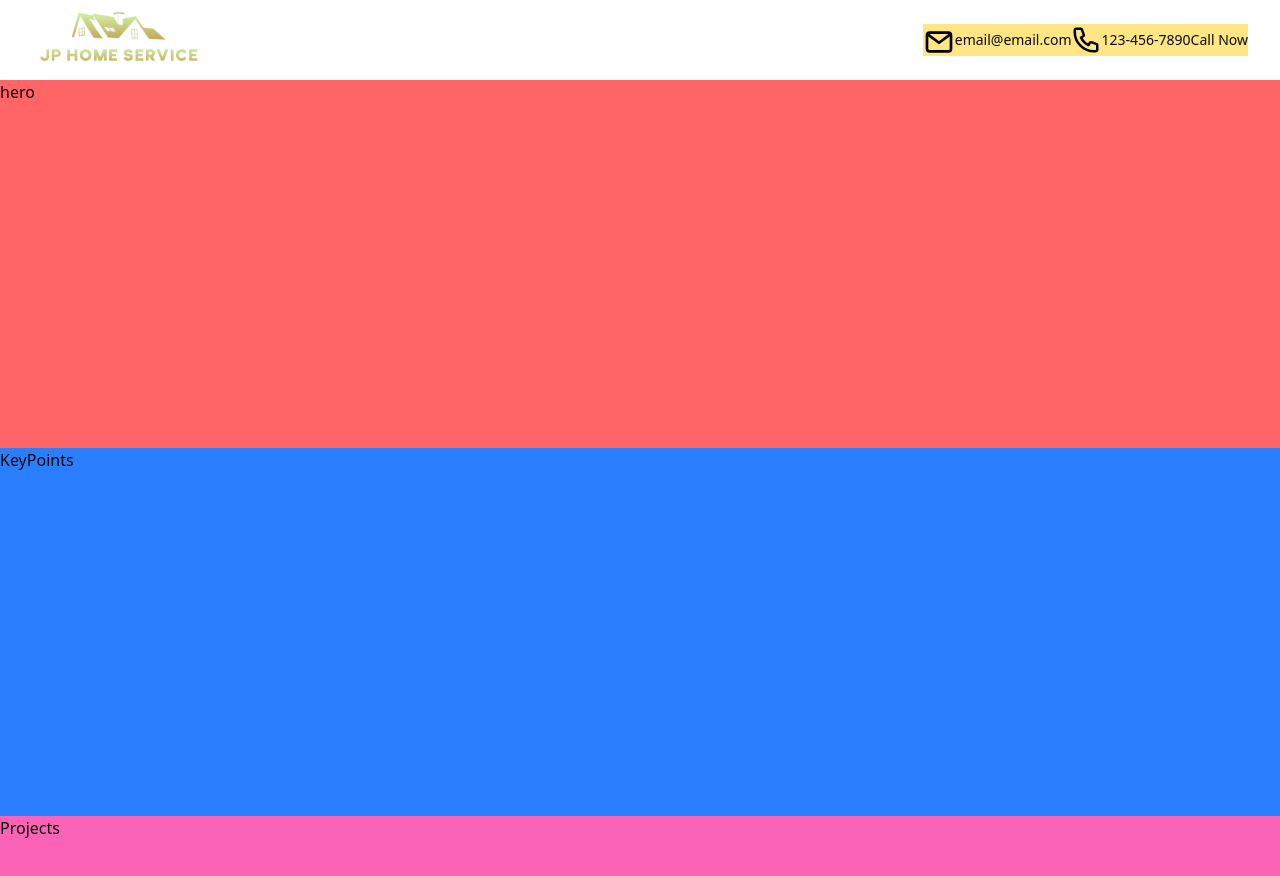
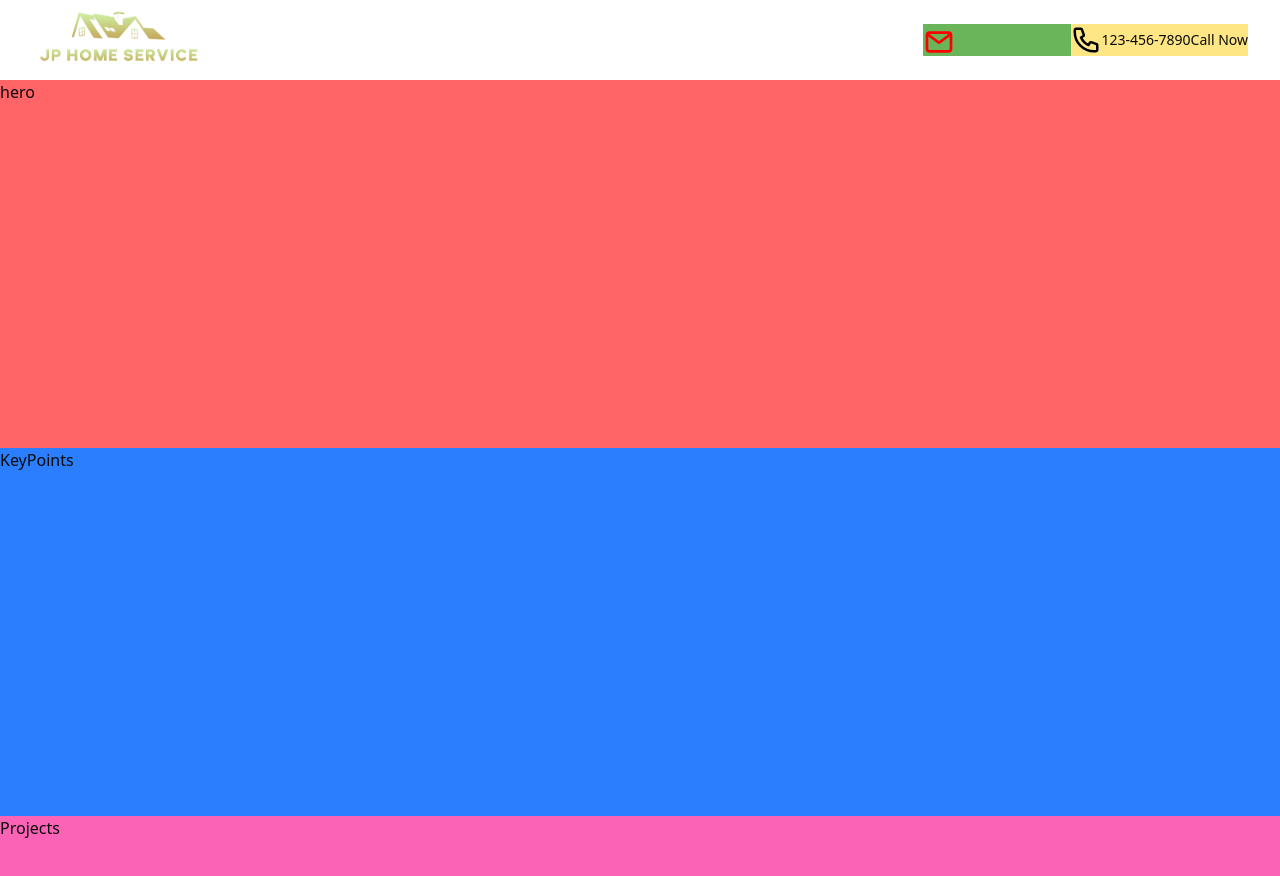
Before and after one commit to devslife7/jphomeservice, a Next.js app: page / in a window 1280 px wide. Shown: the top 876 px of the page. Built offline with nearby package versions, Linux system fonts and the light colour scheme.

Commit message:
set primary color

```diff
--- a/app/globals.css
+++ b/app/globals.css
@@ -51,7 +51,7 @@
   --card-foreground: oklch(0.145 0 0);
   --popover: oklch(1 0 0);
   --popover-foreground: oklch(0.145 0 0);
-  --primary: oklch(0.205 0 0);
+  --primary: oklch(0.7 0.145 140.11);
   --primary-foreground: oklch(0.985 0 0);
   --secondary: oklch(0.97 0 0);
   --secondary-foreground: oklch(0.205 0 0);
--- a/components/layout/Navbar.tsx
+++ b/components/layout/Navbar.tsx
@@ -72,9 +72,9 @@ export default function Navbar() {
             <img src="/svgs/logojp.svg" width={180} />
           </Link>
           <div className="flex">
-            <div className="flex items-center bg-amber-200">
-              <img src="/svgs/mail.svg" width={32} alt="phone" />
-              <p className="text-sm font-extralight">email@email.com</p>
+            <div className="flex items-center bg-primary">
+              <img src="/svgs/email.svg" width={32} alt="email" />
+              <p className="text-sm font-extralight text-primary">email@email.com</p>
             </div>
             <div className="flex items-center bg-amber-200">
               <img src="/svgs/phone.svg" width={30} alt="phone" />
```
Also changed, not shown: public/svgs/email.svg (added), public/svgs/mail.svg (deleted).
